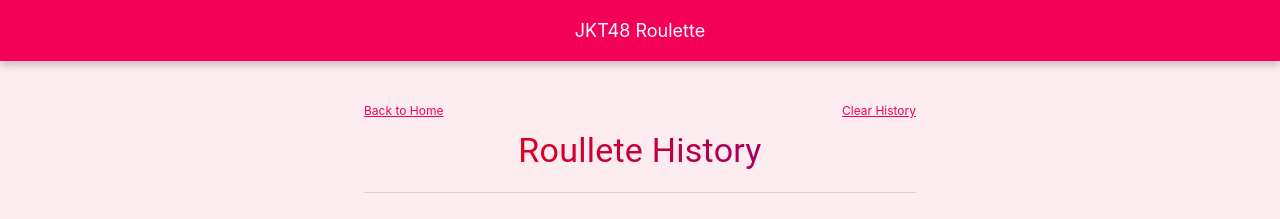
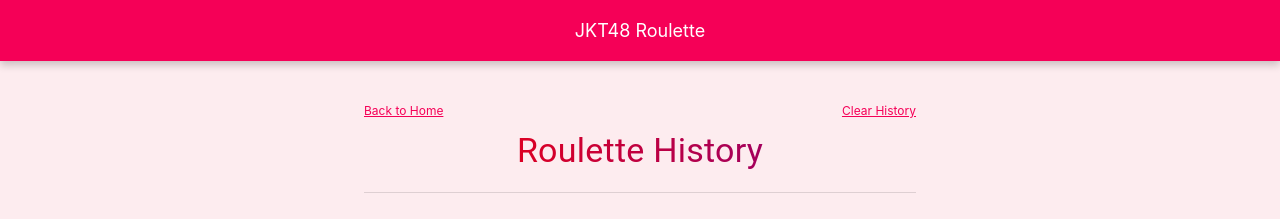
Before and after one commit to rksrbbn/j-roulette, a React (Create React App) app: page /gallery in a window 1280 px wide. Shown: the top 219 px of the page. Built offline with nearby package versions, Linux system fonts and the light colour scheme.

Commit message:
fix typo

```diff
--- a/src/pages/roulette/gallery.js
+++ b/src/pages/roulette/gallery.js
@@ -58,7 +58,7 @@
                 }}>Clear History</p>
             </div>
                 <Typography variant='h4' style={{ background: 'linear-gradient(to right, red, purple)', WebkitBackgroundClip: 'text', WebkitTextFillColor: 'transparent', marginBottom:'20px' }}>
-                   Roullete History
+                   Roulette History
                 </Typography>
                 <Divider/>
 
```
